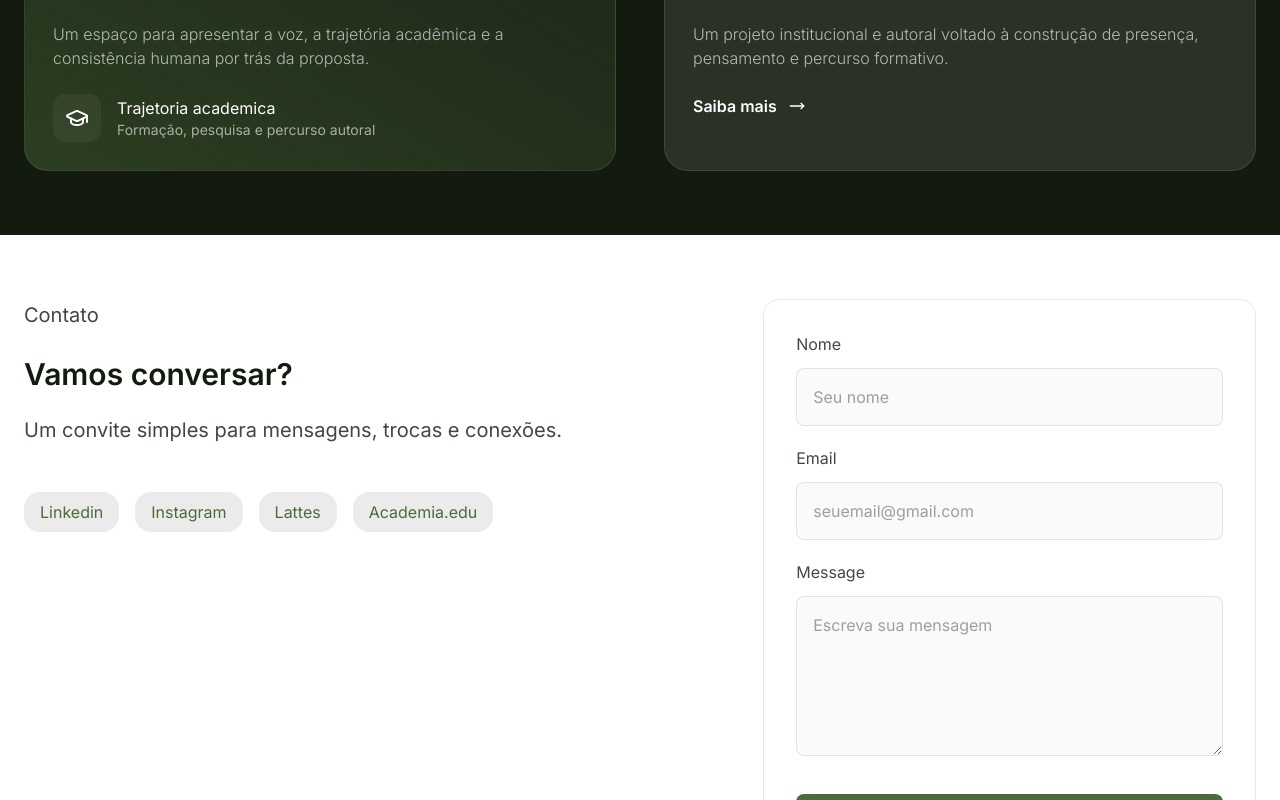
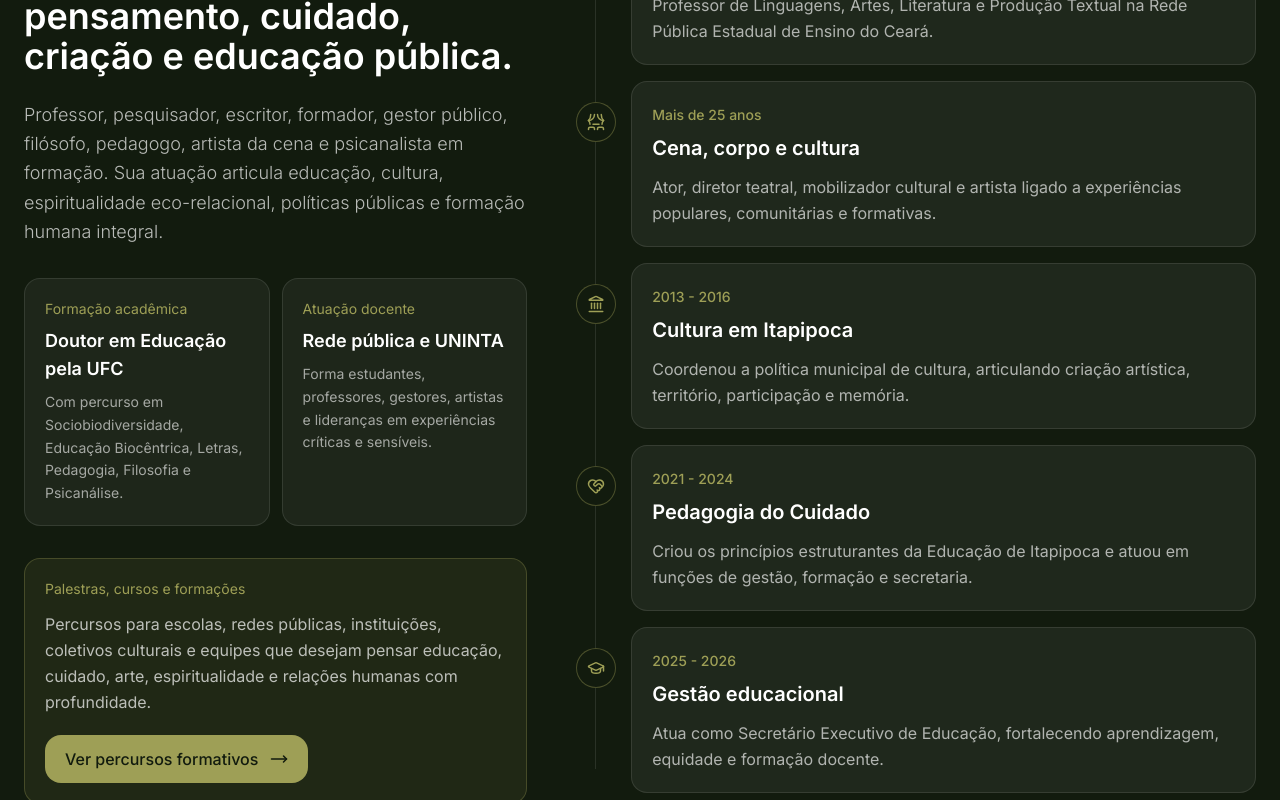
Before and after one commit to Devitu-dev/rinardomesquita, a Next.js app: page / in a window 1280 px wide. Shown: the part 2740-3540 px from the top of the page. Built offline with nearby package versions, Linux system fonts and the light colour scheme.

Commit message:
feat: reformula seção Sobre com nova estrutura e conteúdo, incluindo linha do tempo de experiências

```diff
--- a/sections/About.tsx
+++ b/sections/About.tsx
@@ -1,37 +1,108 @@
-import { GraduationCap, MoveRight } from 'lucide-react';
+import { BookOpenText, GraduationCap, HeartHandshake, Landmark, MoveRight, Theater } from 'lucide-react';
 import Link from 'next/link';
+
+const timeline = [
+  {
+    period: 'Desde 2003',
+    title: 'Docência na rede pública',
+    description:
+      'Professor de Linguagens, Artes, Literatura e Produção Textual na Rede Pública Estadual de Ensino do Ceará.',
+    icon: BookOpenText,
+  },
+  {
+    period: 'Mais de 25 anos',
+    title: 'Cena, corpo e cultura',
+    description:
+      'Ator, diretor teatral, mobilizador cultural e artista ligado a experiências populares, comunitárias e formativas.',
+    icon: Theater,
+  },
+  {
+    period: '2013 - 2016',
+    title: 'Cultura em Itapipoca',
+    description:
+      'Coordenou a política municipal de cultura, articulando criação artística, território, participação e memória.',
+    icon: Landmark,
+  },
+  {
+    period: '2021 - 2024',
+    title: 'Pedagogia do Cuidado',
+    description:
+      'Criou os princípios estruturantes da Educação de Itapipoca e atuou em funções de gestão, formação e secretaria.',
+    icon: HeartHandshake,
+  },
+  {
+    period: '2025 - 2026',
+    title: 'Gestão educacional',
+    description: 'Atua como Secretário Executivo de Educação, fortalecendo aprendizagem, equidade e formação docente.',
+    icon: GraduationCap,
+  },
+];
 
 function About() {
   return (
-    <section id="sobre" className="bg-black py-16 space-y-12 px-6">
-      <div className="max-w-360 mx-auto flex justify-center gap-12 flex-wrap md:flex-nowrap">
-        <div className="space-y-6 text-left w-full bg-linear-30 from-primary/45 to-white/5 p-7 rounded-3xl border border-white/10">
-          <span className="block leading-relaxed font-normal text-secondary text-base">Autor</span>
-          <h2 className="font-semibold text-3xl text-white">Quem sou eu?</h2>
-          <p className="text-white/65 font-light text-base">
-            Um espaço para apresentar a voz, a trajetória acadêmica e a consistência humana por trás da proposta.
-          </p>
-          <div className="flex items-center gap-4">
-            <div className="p-3 bg-white/5 rounded-xl">
-              <GraduationCap color="white" />
+    <section id="sobre" className="bg-black px-6 py-20">
+      <div className="max-w-360 mx-auto grid gap-12 lg:grid-cols-[0.85fr_1.15fr] lg:items-start">
+        <div className="space-y-8">
+          <div className="space-y-6 text-left">
+            <span className="block leading-relaxed font-normal text-secondary text-xl">Sobre Rinardo Mesquita</span>
+            <h2 className="font-semibold text-3xl text-white md:text-4xl">
+              Uma trajetória entre pensamento, cuidado, criação e educação pública.
+            </h2>
+            <p className="text-white/70 font-light text-lg leading-relaxed">
+              Professor, pesquisador, escritor, formador, gestor público, filósofo, pedagogo, artista da cena e
+              psicanalista em formação. Sua atuação articula educação, cultura, espiritualidade eco-relacional,
+              políticas públicas e formação humana integral.
+            </p>
+          </div>
+
+          <div className="grid gap-3 sm:grid-cols-2">
+            <div className="rounded-2xl border border-white/10 bg-white/5 p-5">
+              <span className="block text-sm text-secondary">Formação acadêmica</span>
+              <strong className="mt-2 block text-lg font-semibold text-white">Doutor em Educação pela UFC</strong>
+              <p className="mt-2 text-sm leading-relaxed text-white/60">
+                Com percurso em Sociobiodiversidade, Educação Biocêntrica, Letras, Pedagogia, Filosofia e Psicanálise.
+              </p>
             </div>
-            <div>
-              <span className="block text-base font-normal text-white">Trajetoria academica</span>
-              <span className="block text-sm font-normal text-white/60">Formação, pesquisa e percurso autoral</span>
+            <div className="rounded-2xl border border-white/10 bg-white/5 p-5">
+              <span className="block text-sm text-secondary">Atuação docente</span>
+              <strong className="mt-2 block text-lg font-semibold text-white">Rede pública e UNINTA</strong>
+              <p className="mt-2 text-sm leading-relaxed text-white/60">
+                Forma estudantes, professores, gestores, artistas e lideranças em experiências críticas e sensíveis.
+              </p>
             </div>
+          </div>
+
+          <div className="rounded-2xl border border-secondary/30 bg-secondary/10 p-5">
+            <span className="block text-sm text-secondary">Palestras, cursos e formações</span>
+            <p className="mt-3 text-base leading-relaxed text-white/70">
+              Percursos para escolas, redes públicas, instituições, coletivos culturais e equipes que desejam pensar
+              educação, cuidado, arte, espiritualidade e relações humanas com profundidade.
+            </p>
+            <Link
+              href="/formacoes"
+              className="mt-5 inline-flex items-center gap-3 rounded-2xl bg-secondary px-5 py-3 text-base font-medium text-black transition hover:bg-secondary/85">
+              <span>Ver percursos formativos</span>
+              <MoveRight size={18} aria-hidden="true" />
+            </Link>
           </div>
         </div>
 
-        <div className="space-y-6 text-left w-full bg-white/10 p-7 rounded-3xl border border-white/10">
-          <span className="block leading-relaxed font-normal text-secondary text-base">AMANI</span>
-          <h2 className="font-semibold text-3xl text-white">O que é AMANI?</h2>
-          <p className="text-white/65 font-light text-base">
-            Um projeto institucional e autoral voltado à construção de presença, pensamento e percurso formativo.
-          </p>
-          <Link href="" className="flex items-center gap-3 text-white font-semibold text-md">
-            <span>Saiba mais</span>
-            <MoveRight size={16} />
-          </Link>
+        <div className="relative">
+          <div className="absolute bottom-6 left-5 top-6 hidden w-px bg-white/10 sm:block" />
+          <ol className="space-y-4">
+            {timeline.map(({ period, title, description, icon: Icon }) => (
+              <li
+                key={`${period}-${title}`}
+                className="relative space-y-3 rounded-2xl border border-white/10 bg-white/6 p-5 transition hover:bg-white/10 sm:ml-14 sm:space-y-0">
+                <div className="flex h-10 w-10 items-center justify-center rounded-full border border-secondary/40 bg-black text-secondary sm:absolute sm:-left-14 sm:top-5">
+                  <Icon size={18} aria-hidden="true" />
+                </div>
+                <span className="text-sm font-medium text-secondary">{period}</span>
+                <h3 className="mt-2 text-xl font-semibold text-white">{title}</h3>
+                <p className="mt-3 text-base leading-relaxed text-white/65">{description}</p>
+              </li>
+            ))}
+          </ol>
         </div>
       </div>
     </section>
```
